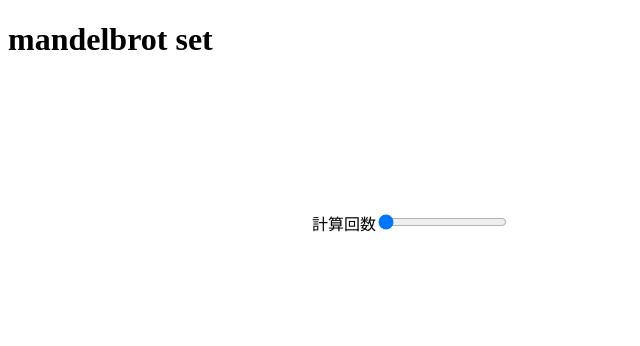
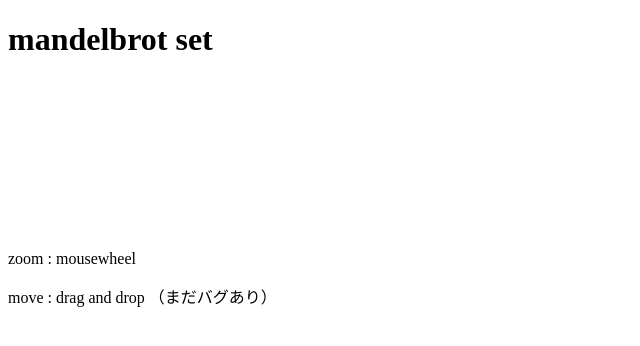
Before and after one commit to Tom-game-project/wasm-mandelbrot, a plain HTML site: page index.html in a window 1280 px wide. Shown: the whole page, without its empty margins (0-640 px from the left). Drawn offline with Linux system fonts and the light colour scheme; no server answers.

Commit message:
input tagの削除

```diff
--- a/index.html
+++ b/index.html
@@ -8,7 +8,8 @@
 <body>
     <h1>mandelbrot set</h1>
     <canvas id="canvas"></canvas>
-    <label>計算回数<input type="range" min="100" max="2000" step="100" value="100" id="noc"></label>
+    <p>zoom : mousewheel</p>
+    <p>move : drag and drop （まだバグあり）</p>
     <p id="info"></p>
     <p id="scale_width"></p>
     <p id="scale_height"></p>
@@ -28,12 +29,10 @@
         let draw_x = -2;
         let draw_y = -2;
         const canvas = document.getElementById("canvas");
-        const noc = document.getElementById("noc")
         let ctx = canvas.getContext("2d");
         function draw(){
             const start = performance.now();
             // 実行時間を計測した処理
-            console.log(noc.value);
             let a = new Uint8ClampedArray(mandelblot_set(width, height, scaleX, scaleY, draw_x, draw_y,200))
             const Image = new ImageData(a, width);
             let scale_width = document.getElementById("scale_width");
```
